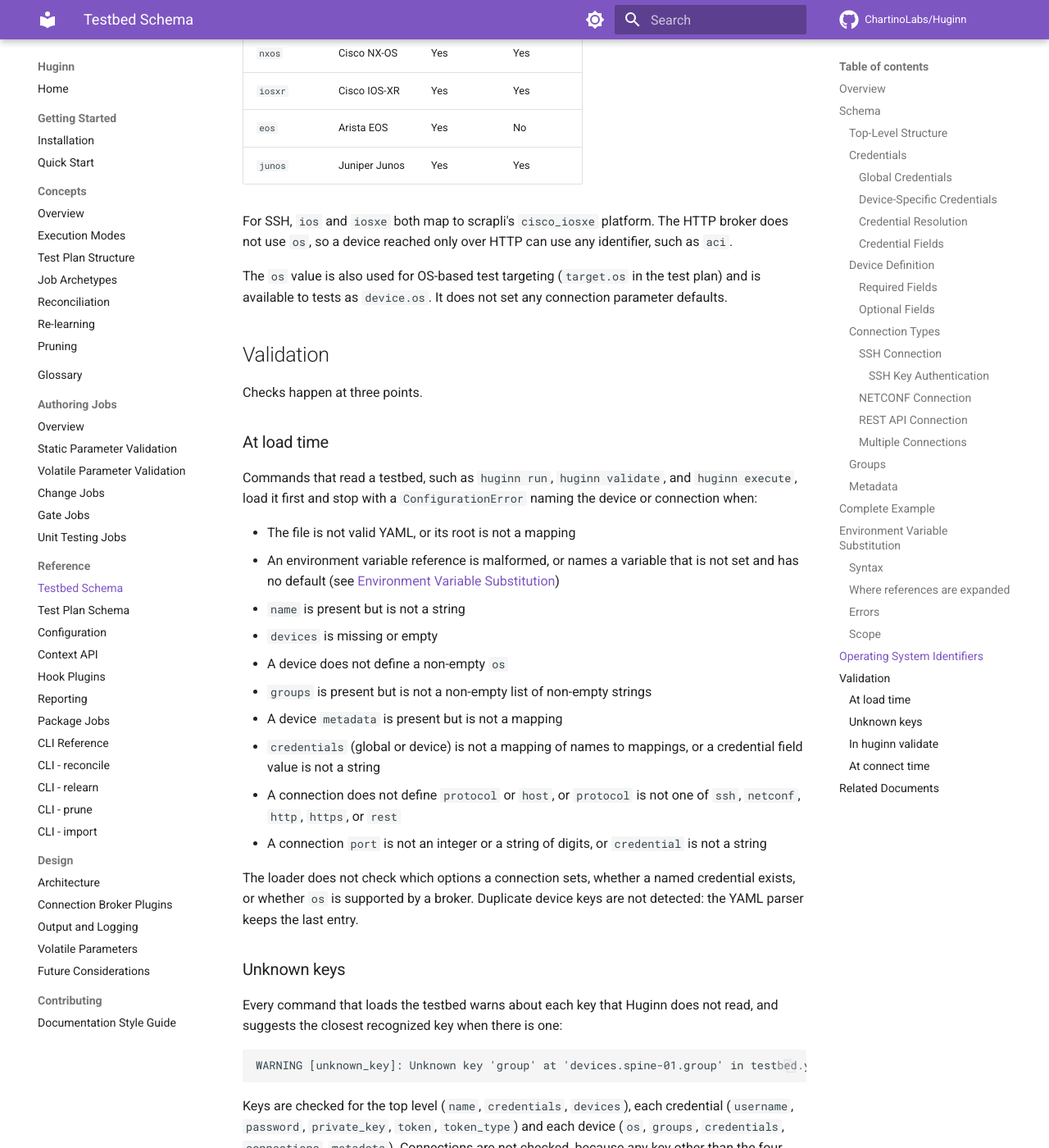
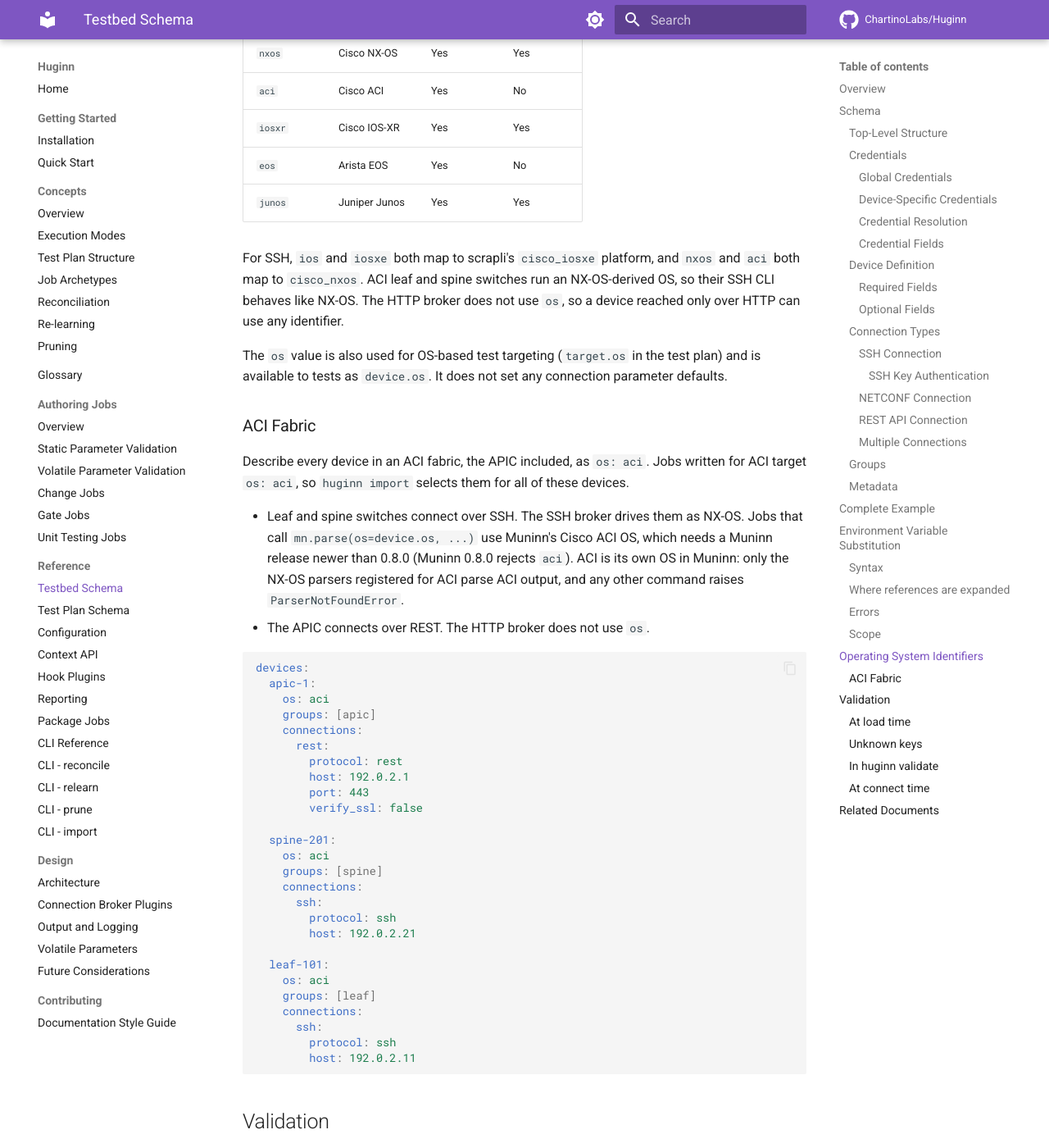
Before and after one commit to ChartinoLabs/Huginn, an MkDocs documentation site: the page built from docs/reference/testbed.md, in a window 1280 px wide and 1400 px high, scrolled down 15951 px. Shown: the whole window at 82% size. Built offline with MkDocs 1.6.1 and Material for MkDocs 9.7.7, drawn with Linux system fonts in a browser that asks for light colours; comment, search, counter and statistics services are not loaded.

Commit message:
feat(ssh): connect os: aci switches with the cisco_nxos platform (#357)
* feat(ssh): connect os: aci switches with the cisco_nxos platform

ACI leaf and spine switches run an NX-OS-derived OS. tac-catalog's ACI
switch jobs target os: aci, but the SSH broker rejected that OS. Map
aci to scrapli's cisco_nxos platform and document an ACI fabric
testbed (switches over SSH, APIC over REST).

Refs #356

Co-Authored-By: Claude Opus 5.5 <noreply@anthropic.com>

* chore: name changelog fragment after PR #357

Co-Authored-By: Claude Opus 5.5 <noreply@anthropic.com>

* docs(testbed): describe ACI as its own Muninn OS

Muninn now treats ACI as a separate OS with NX-OS parsers opted in,
rather than as an alias of NX-OS. Say so in the ACI fabric section.

Co-Authored-By: Claude Opus 5.5 <noreply@anthropic.com>

---------

Co-authored-by: Claude Opus 5.5 <noreply@anthropic.com>

````diff
--- a/docs/reference/testbed.md
+++ b/docs/reference/testbed.md
@@ -660,13 +660,50 @@ The loader accepts any non-empty string for `os`. The SSH and NETCONF brokers ch
 | `ios`      | Cisco IOS     | Yes | Yes     |
 | `iosxe`    | Cisco IOS-XE  | Yes | Yes     |
 | `nxos`     | Cisco NX-OS   | Yes | Yes     |
+| `aci`      | Cisco ACI     | Yes | No      |
 | `iosxr`    | Cisco IOS-XR  | Yes | Yes     |
 | `eos`      | Arista EOS    | Yes | No      |
 | `junos`    | Juniper Junos | Yes | Yes     |
 
-For SSH, `ios` and `iosxe` both map to scrapli's `cisco_iosxe` platform. The HTTP broker does not use `os`, so a device reached only over HTTP can use any identifier, such as `aci`.
+For SSH, `ios` and `iosxe` both map to scrapli's `cisco_iosxe` platform, and `nxos` and `aci` both map to `cisco_nxos`. ACI leaf and spine switches run an NX-OS-derived OS, so their SSH CLI behaves like NX-OS. The HTTP broker does not use `os`, so a device reached only over HTTP can use any identifier.
 
 The `os` value is also used for OS-based test targeting (`target.os` in the test plan) and is available to tests as `device.os`. It does not set any connection parameter defaults.
+
+### ACI Fabric
+
+Describe every device in an ACI fabric, the APIC included, as `os: aci`. Jobs written for ACI target `os: aci`, so `huginn import` selects them for all of these devices.
+
+- Leaf and spine switches connect over SSH. The SSH broker drives them as NX-OS. Jobs that call `mn.parse(os=device.os, ...)` use Muninn's Cisco ACI OS, which needs a Muninn release newer than 0.8.0 (Muninn 0.8.0 rejects `aci`). ACI is its own OS in Muninn: only the NX-OS parsers registered for ACI parse ACI output, and any other command raises `ParserNotFoundError`.
+- The APIC connects over REST. The HTTP broker does not use `os`.
+
+```yaml
+devices:
+  apic-1:
+    os: aci
+    groups: [apic]
+    connections:
+      rest:
+        protocol: rest
+        host: 192.0.2.1
+        port: 443
+        verify_ssl: false
+
+  spine-201:
+    os: aci
+    groups: [spine]
+    connections:
+      ssh:
+        protocol: ssh
+        host: 192.0.2.21
+
+  leaf-101:
+    os: aci
+    groups: [leaf]
+    connections:
+      ssh:
+        protocol: ssh
+        host: 192.0.2.11
+```
 
 ## Validation
 
````
Also changed, not shown: 3 other files.
